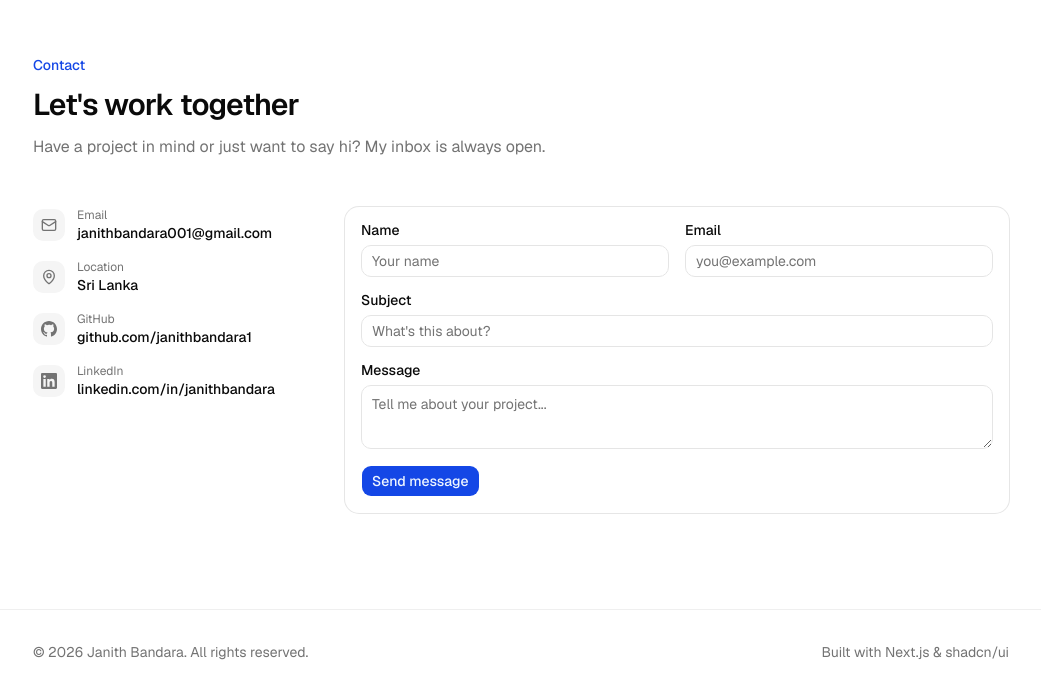
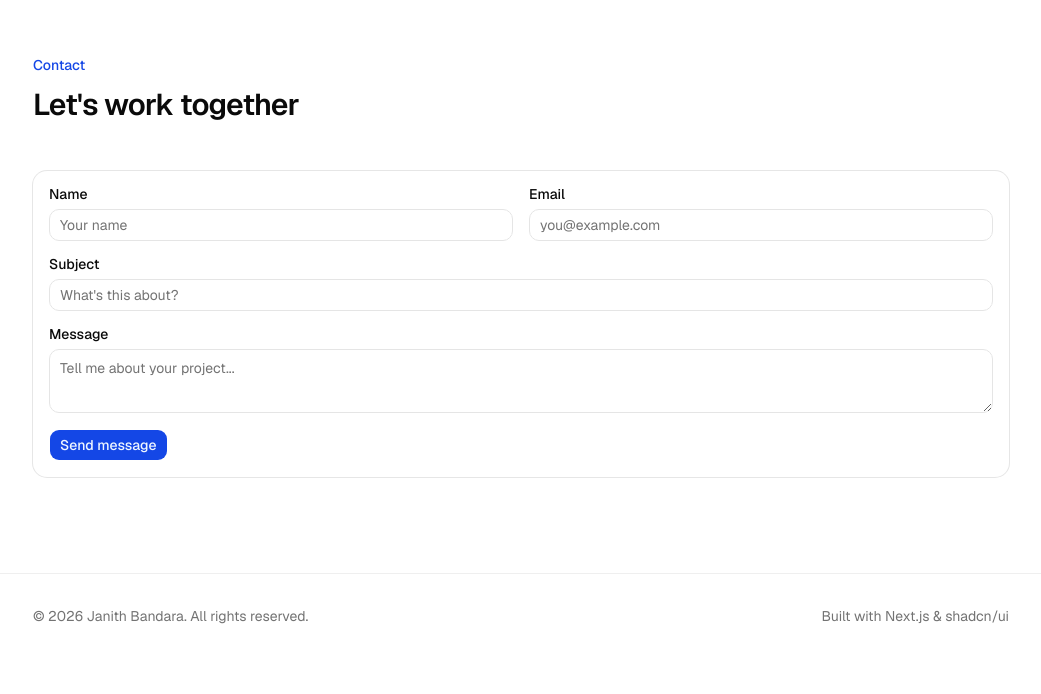
Before and after one commit to janithbandara1/portfolio, a Next.js app: page / in a window 1280 px wide. Shown: the part 3965-4659 px from the top of the page, without its empty margins (119-1160 px from the left). After the commit the page ends 4623 px from the top, so only its background shows below. Built offline with nearby package versions, Linux system fonts and the light colour scheme.

Commit message:
Refactor Contact component to streamline layout and remove unused ContactItem functionality for improved clarity

```diff
--- a/components/contact.tsx
+++ b/components/contact.tsx
@@ -1,12 +1,8 @@
-import type { ReactNode } from "react";
-import { Mail, MapPin } from "lucide-react";
 import { Button } from "@/components/ui/button";
 import { Input } from "@/components/ui/input";
 import { Label } from "@/components/ui/label";
 import { Textarea } from "@/components/ui/textarea";
 import { Card, CardContent } from "@/components/ui/card";
-import { GitHubIcon, LinkedInIcon } from "@/components/icons";
-import { siteConfig } from "@/lib/data";
 
 export function Contact() {
   return (
@@ -16,37 +12,6 @@ export function Contact() {
         <h2 className="text-3xl font-semibold tracking-tight">
           Let&apos;s work together
         </h2>
-        <p className="max-w-xl text-muted-foreground">
-          Have a project in mind or just want to say hi? My inbox is always
-          open.
-        </p>
-      </div>
-
-      <div className="grid gap-8 md:grid-cols-[minmax(0,280px)_1fr]">
-        <div className="flex flex-col gap-4">
-          <ContactItem
-            icon={<Mail className="size-4" />}
-            label="Email"
-            value={siteConfig.email}
-            href={`mailto:${siteConfig.email}`}
-          />
-          <ContactItem
-            icon={<MapPin className="size-4" />}
-            label="Location"
-            value={siteConfig.location}
-          />
-          <ContactItem
-            icon={<GitHubIcon className="size-4" />}
-            label="GitHub"
-            value={siteConfig.social.github.replace("https://", "")}
-            href={siteConfig.social.github}
-          />
-          <ContactItem
-            icon={<LinkedInIcon className="size-4" />}
-            label="LinkedIn"
-            value={siteConfig.social.linkedin.replace("https://", "")}
-            href={siteConfig.social.linkedin}
-          />
       </div>
 
       <Card>
@@ -88,46 +53,6 @@ export function Contact() {
           </form>
         </CardContent>
       </Card>
-      </div>
     </section>
   );
 }
-
-function ContactItem({
-  icon,
-  label,
-  value,
-  href,
-}: {
-  icon: ReactNode;
-  label: string;
-  value: string;
-  href?: string;
-}) {
-  const content = (
-    <div className="flex items-start gap-3">
-      <div className="mt-0.5 flex size-8 shrink-0 items-center justify-center rounded-lg bg-muted text-muted-foreground">
-        {icon}
-      </div>
-      <div className="flex flex-col">
-        <span className="text-xs text-muted-foreground">{label}</span>
-        <span className="text-sm font-medium">{value}</span>
-      </div>
-    </div>
-  );
-
-  if (href) {
-    return (
-      <a
-        href={href}
-        target={href.startsWith("http") ? "_blank" : undefined}
-        rel={href.startsWith("http") ? "noopener noreferrer" : undefined}
-        className="transition-opacity hover:opacity-80"
-      >
-        {content}
-      </a>
-    );
-  }
-
-  return content;
-}
```
Lines whose indentation alone changed are shown as unchanged.
